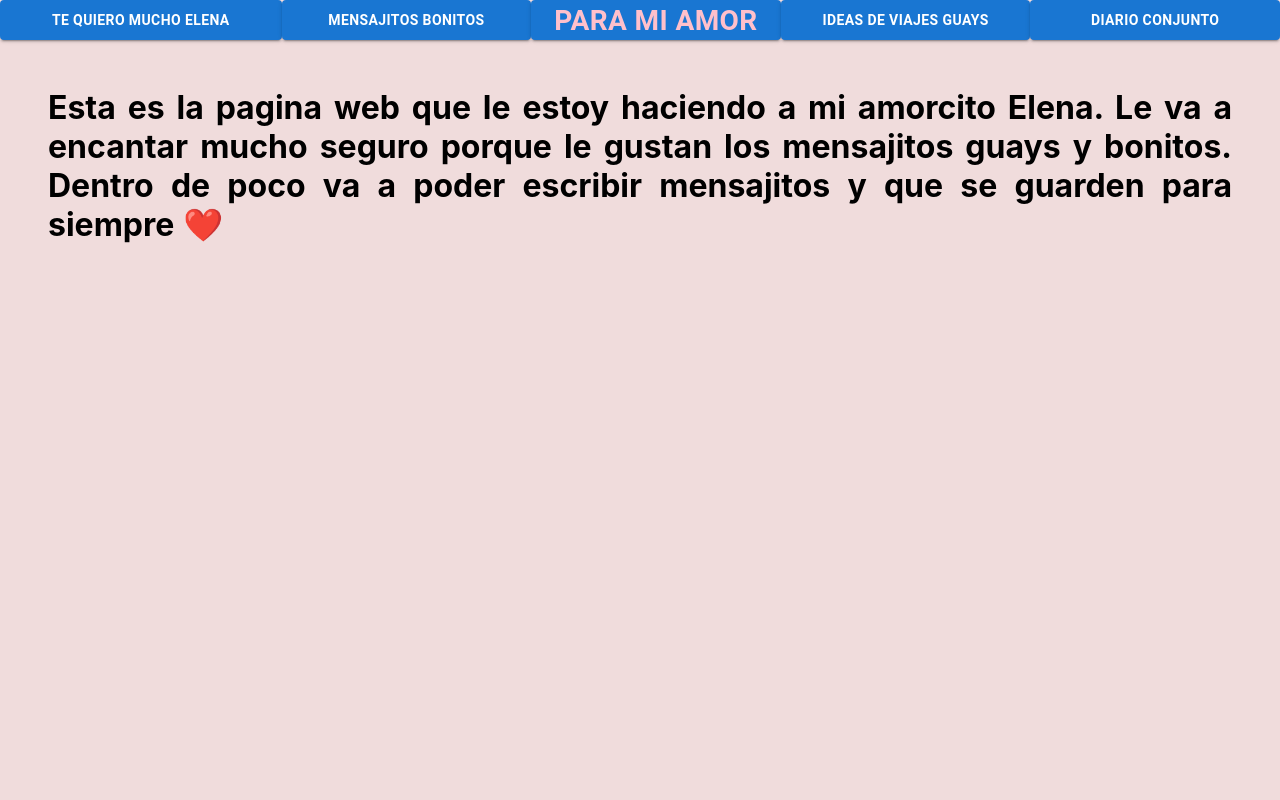
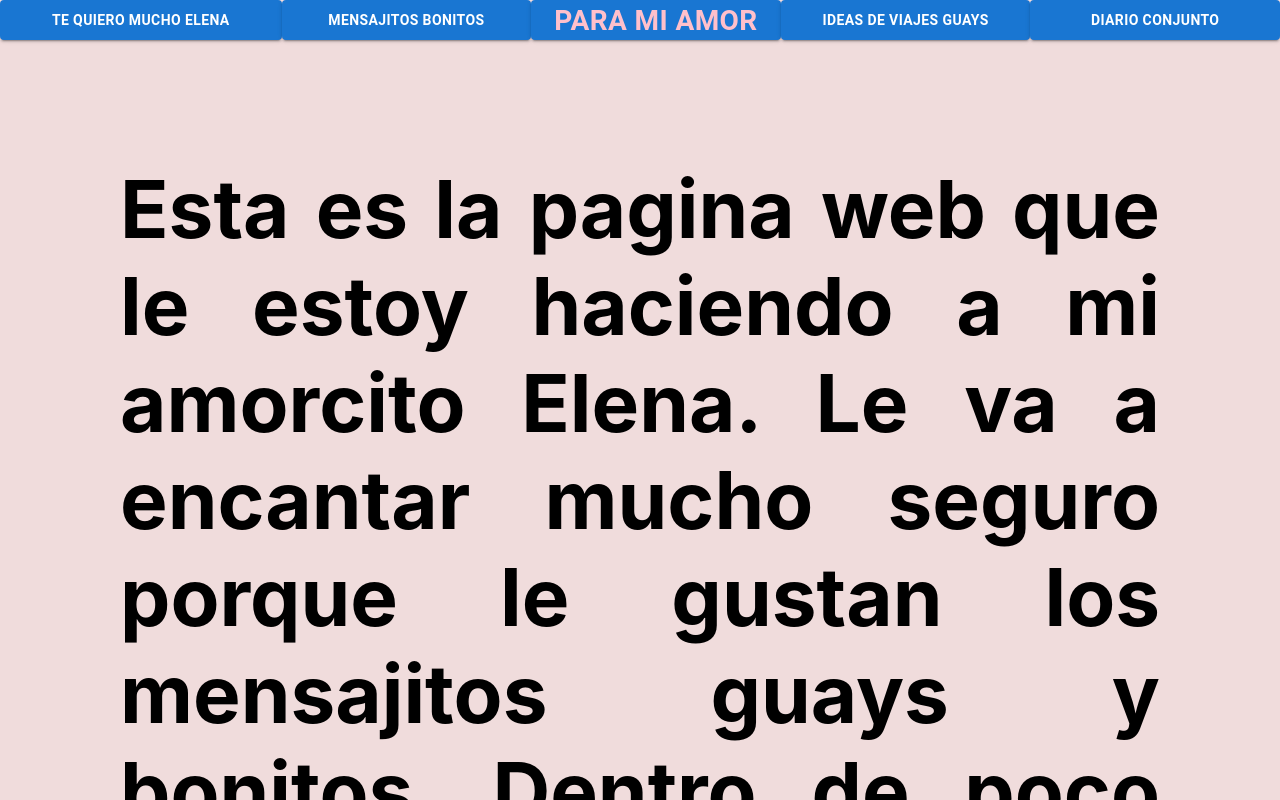
Before and after one commit to Churly01/Churly01.github.io, a React (Create React App) app: page / in a window 1280 px wide. Built offline with nearby package versions, Linux system fonts and the light colour scheme.

Commit message:
Fix text overflow

```diff
--- a/src/App.js
+++ b/src/App.js
@@ -8,7 +8,7 @@ import TopBar from './components/TopBar.js';
 
 function App() {
   return (
-    <div style={{position:'fixed', width: '100%',height:'100%',backgroundColor:'rgba(180, 80, 80, 0.2)'}}>
+    <div style={{position:'fixed', width: '100%',height:'100%',backgroundColor:'rgba(180, 80, 80, 0.2)', overflow:'scroll'}}>
       <TopBar/>
       <Routes>
         <Route path="/" element = {<Main/>}/>
--- a/src/screens/DiaryScreen.js
+++ b/src/screens/DiaryScreen.js
@@ -1,8 +1,9 @@
 const DiaryScreen = () => {
   return (
-    <div style={{fontSize: "2em", color:"black", margin: "1.5em", textAlign:'justify'}}>
+    <div style={{fontSize: "5em", color:"black", margin: "1.5em", textAlign:'justify', overflow: 'scroll', overflowX:'hidden'}}>
       <b>
         Esta sera la pantalla para poner nuestro diario conjunto jeje
+
       </b> ❤️
     </div>
 
--- a/src/screens/Main.js
+++ b/src/screens/Main.js
@@ -3,7 +3,7 @@
 
 const Main = () => {
   return (
-    <div style={{fontSize: "2em", color:"black", margin: "1.5em", textAlign:'justify'}}>
+    <div style={{fontSize: "5em", color:"black", margin: "1.5em", textAlign:'justify'}}>
       <b>
         Esta es la pagina web que le estoy haciendo a mi amorcito Elena.
         Le va a encantar mucho seguro porque le gustan los mensajitos guays y bonitos.
--- a/src/screens/TripsScreen.js
+++ b/src/screens/TripsScreen.js
@@ -1,6 +1,6 @@
 const TripsScreen = () => {
   return (
-    <div style={{fontSize: "2em", color:"black", margin: "1.5em", textAlign:'justify'}}>
+    <div style={{fontSize: "5em", color:"black", margin: "1.5em", textAlign:'justify'}}>
       <b>
         Esta sera la pantalla para nuestros viajecitos podemos incluso organizarlos aqui jeje
       </b> ❤️
```
